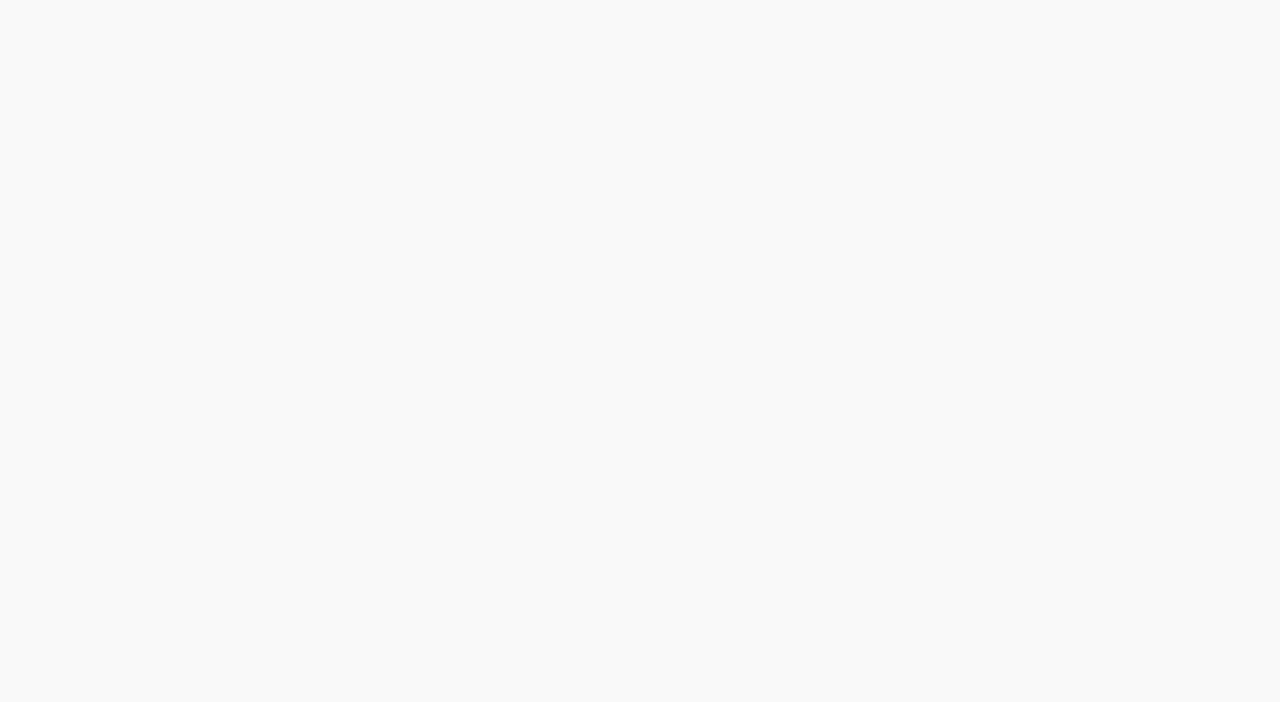
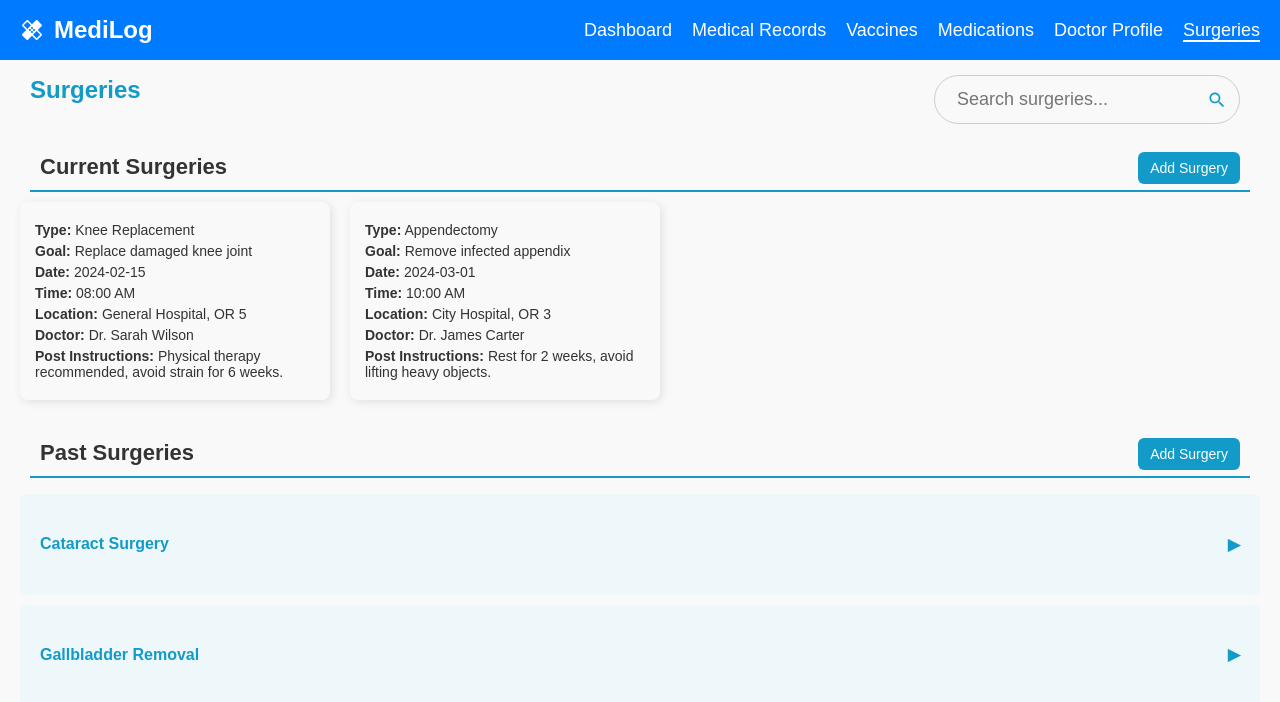
Before and after one commit to jihadlenix/MediLog, a React (Create React App) app in the folder client/: page /surgeries in a window 1280 px wide. Before the commit this address had no page. Shown: the top 702 px of the page. Built offline with nearby package versions, Linux system fonts and the light colour scheme.

Commit message:
Nav Bar fix from side to top edited all relevant files to make sure nothing is broken

```diff
--- a/client/src/components/LeftNavBar.js
+++ b/client/src/components/LeftNavBar.js
@@ -1,9 +1,9 @@
 import React, { useState } from 'react';
 import { useLocation } from 'react-router-dom';
-import './LeftNavBar.css';
+import './TopNavBar.css';  // Change the class name to TopNavBar.css
 import HealingIcon from '@mui/icons-material/Healing';
 
-const LeftNavBar = () => {
+const TopNavBar = () => {
   const [isOpen, setIsOpen] = useState(false);
   const location = useLocation(); // Get current path
 
@@ -12,14 +12,12 @@ const LeftNavBar = () => {
   };
 
   return (
-    <div className={`left-nav-container ${isOpen ? 'open' : ''}`}>
+    <div className={`top-nav-container ${isOpen ? 'open' : ''}`}>
       <div className="logo-container">
         <HealingIcon className="logo" />
         <span className="logo-name">MediLog</span>
-        <div className="hamburger-menu" onClick={toggleSidebar}>
-          &#9776; {/* Hamburger Icon */}
       </div>
-      </div>
+      <div className="nav-links-container">
         <ul className="nav-links">
           <li className={location.pathname === '/dashPatient' ? 'active' : ''}>
             <a href="/dashPatient">Dashboard</a>
@@ -36,9 +34,13 @@ const LeftNavBar = () => {
           <li className={location.pathname === '/docProfile' ? 'active' : ''}>
             <a href="/docProfile">Doctor Profile</a>
           </li>
+          <li className={location.pathname === '/surgeries' ? 'active' : ''}>
+            <a href="/surgeries">Surgeries</a>
+          </li>
         </ul>
+      </div>
     </div>
   );
 };
 
-export default LeftNavBar;
+export default TopNavBar;
--- /dev/null
+++ b/client/src/components/TopNavBar.css
@@ -0,0 +1,92 @@
+/* Top Nav Bar Styles */
+.top-nav-container {
+    background-color: #007BFF; /* Blue background for the navbar */
+    display: flex;
+    justify-content: space-between;
+    align-items: center;
+    padding: 10px 20px;
+    position: fixed;
+    top: 0;
+    left: 0;
+    right: 0;
+    z-index: 100;
+    width: 100%;
+    box-sizing: border-box;
+    height: 60px; /* Set the navbar height explicitly */
+  }
+
+  .logo-container {
+    display: flex;
+    align-items: center;
+  }
+
+  .logo {
+    color: white;
+    font-size: 30px;
+    margin-right: 10px;
+  }
+
+  .logo-name {
+    font-size: 24px;
+    color: white;
+    font-weight: bold;
+  }
+
+  .nav-links-container {
+    display: flex;
+    justify-content: flex-end;
+  }
+
+  .nav-links {
+    list-style-type: none;
+    display: flex;
+    gap: 20px;
+  }
+
+  .nav-links li {
+    display: inline;
+  }
+
+  .nav-links a {
+    text-decoration: none;
+    color: white;
+    font-size: 18px;
+    font-weight: 500;
+  }
+
+  .nav-links .active a {
+    border-bottom: 2px solid white;
+  }
+
+  .nav-links a:hover {
+    opacity: 0.7;
+  }
+
+  /* Mobile Responsive (Optional) */
+  @media (max-width: 768px) {
+    .nav-links {
+      display: none;
+    }
+
+    .hamburger-menu {
+      display: block;
+      font-size: 30px;
+      color: white;
+    }
+
+    .top-nav-container.open .nav-links {
+      display: block;
+      position: absolute;
+      top: 60px;
+      right: 0;
+      background-color: #007BFF;
+      width: 100%;
+      padding: 10px;
+      border-top: 1px solid white;
+    }
+
+    .top-nav-container.open .nav-links li {
+      margin: 10px 0;
+      text-align: center;
+    }
+  }
--- a/client/src/core/routes.js
+++ b/client/src/core/routes.js
@@ -9,6 +9,7 @@ import LeftNavBar from '../components/LeftNavBar';
 import Medications from '../patient/Medications';
 import Welcome from '../welcome/Welcome';
 import VaccinationRecord from "../patient/VaccinationRecord";
+import Surgeries from "../patient/Surgeries";
 
 const AppRoutes = () => {
   return (
@@ -23,6 +24,7 @@ const AppRoutes = () => {
       <Route path="/medications" element={< Medications />} />
       <Route path="/welcome" element={<Welcome />} />
       <Route path="/vaccines" element={<VaccinationRecord />} />
+      <Route path="/surgeries" element={<Surgeries />} />
     </Routes>
   );
 };
--- a/client/src/doctor/DoctorProfile.css
+++ b/client/src/doctor/DoctorProfile.css
@@ -7,8 +7,8 @@
     display: flex;
     gap: 20px;
     justify-content: space-between;
-    padding: 20px 10px;
-    margin-left: 260px;
+    padding: 55px 10px;
+    margin-left: 100px;
     width: calc(100% - 280px);
 }
 
--- a/client/src/patient/Dashboard.css
+++ b/client/src/patient/Dashboard.css
@@ -13,7 +13,7 @@
   align-items: center; /* Centers content horizontally */
   justify-content: center; /* Centers content vertically */
   padding: 20px;
-  margin-left: 260px;
+  margin-left: 0px;
   width: 100%; /* Ensure it doesn’t overflow */
   padding: auto;
 }
--- a/client/src/patient/Medications.css
+++ b/client/src/patient/Medications.css
@@ -1,60 +1,57 @@
 .medications-page {
   display: flex;
   height: 100vh;
+  flex-direction: column; /* Makes sure content is stacked vertically */
 }
 
 .left-nav {
-  width: 250px;
-  /* Fixed width for navigation */
-  flex-shrink: 0;
-  /* Prevents shrinking */
+  width: 100%;
+  /* Full width for top navbar */
+  position: fixed;
+  top: 0;
+  left: 0;
+  z-index: 1000;
+  background-color: #129BC9;
+  padding: 10px 20px;
+  display: flex;
+  justify-content: space-between;
+  align-items: center;
 }
 
 .medications-content {
   flex-grow: 1;
   padding: 20px;
-  position: relative;
-  margin-left: 260px;
-  ;
+  margin-top: 35px; /* Adds space below the navbar */
+  /* This prevents the content from overlapping the navbar */
 }
 
-/* Make the header flexbox container to align items */
 .medications-header {
   display: flex;
   justify-content: space-between;
-  /* Space out the title and search bar */
   align-items: center;
-  /* Vertically center the items */
   margin-bottom: 20px;
-  /* Adds some space below the header */
   padding-right: 20px;
-  /* Add some padding on the right */
 }
 
 /* Title style */
 h2 {
   margin: 10px;
-  /* Remove bottom margin */
   color: #129BC9;
-  /* Title color */
   font-size: 24px;
-  /* Adjust font size for better readability */
 }
 
-/* Search Bar */
 .search-bar {
   width: 280px;
   padding: 12px;
   font-size: 18px;
   border: 1px solid #ccc;
   border-radius: 25px;
-  /* Rounded borders */
   display: flex;
   align-items: center;
   position: relative;
+  margin-top: 20px; /* Adds space from the navbar */
 }
 
-/* Search bar input styling */
 .search-bar input {
   border: none;
   background: none;
@@ -64,33 +61,25 @@ h2 {
   outline: none;
 }
 
-/* Search bar input focus/hover state */
 .search-bar input:hover,
 .search-bar input:focus {
   border-color: #129BC9;
-  /* Highlight input on hover/focus */
 }
 
-/* Search icon styling */
 .search-bar .search-icon {
   margin-left: 10px;
   font-size: 20px;
   color: #129BC9;
-  /* Icon color */
   cursor: pointer;
 }
 
-/* Hover effect for the search bar */
 .search-bar:hover {
   border-color: #129BC9;
-  /* Change border color on hover */
 }
 
 .section {
   margin: 30px 0;
 }
-
-
 
 h3 {
   border-bottom: 2px solid #129BC9;
@@ -99,7 +88,6 @@ h3 {
   margin: 10px;
 }
 
-/* Current Medications Cards */
 .medications-cards {
   display: flex;
   gap: 20px;
@@ -132,7 +120,6 @@ h3 {
   color: #333;
 }
 
-/* Past Medications List */
 .medications-list {
   list-style: none;
   padding: 0;
@@ -178,7 +165,6 @@ h3 {
 @media (max-width: 768px) {
   .medications-page {
     flex-direction: column;
-    /* Stack navigation and content */
   }
 
   .left-nav {
--- a/client/src/patient/Surgeries.css
+++ b/client/src/patient/Surgeries.css
@@ -4,15 +4,18 @@
 }
 
 .left-nav {
-    width: 250px; /* Fixed width for navigation */
-    flex-shrink: 0; /* Prevents shrinking */
+  width: 1px;
+  /* Fixed width for navigation */
+  flex-shrink: 0;
+  /* Prevents shrinking */
 }
 
 .medications-content {
   flex-grow: 1;
   padding: 20px;
   position: relative;
-    margin-left: 30px;;
+  margin-left: 0px;
+  ;
 }
 
 /* Make the header flexbox container to align items */
@@ -202,3 +205,8 @@ h3 {
   top: 8px;
   background-color: #129BC9;
 }
+
+
+.add-form {
+  padding-right: 40px; /* Adds 20px padding to the right */
+}
--- a/client/src/patient/Surgeries.js
+++ b/client/src/patient/Surgeries.js
@@ -1,20 +1,25 @@
 import React, { useState } from "react";
 import LeftNavBar from "../components/LeftNavBar";
-import "./Medications.css";
+import "./Surgeries.css";
 import SearchIcon from "@mui/icons-material/Search";
 
-const Medications = () => {
-  const [expandedMedications, setExpandedMedications] = useState({});
+const Surgeries = () => {
+  const [expandedSurgeries, setExpandedSurgeries] = useState({});
   const [searchTerm, setSearchTerm] = useState("");
+  const [showAddFormCurrent, setShowAddFormCurrent] = useState(false); // for current surgeries
+  const [showAddFormPast, setShowAddFormPast] = useState(false); // for past surgeries
+  const [newSurgery, setNewSurgery] = useState({
+    type: "",
+    goal: "",
+    date: "",
+    time: "",
+    location: "",
+    doctor: "",
+    postInstructions: "",
+  });
 
-  const toggleExpand = (id) => {
-    setExpandedMedications((prev) => ({
-      ...prev,
-      [id]: !prev[id],
-    }));
-  };
-
-  const currentMedications = [
+  // Use state to manage surgeries
+  const [currentSurgeries, setCurrentSurgeries] = useState([
     {
       id: 1,
       type: "Appendectomy",
@@ -23,7 +28,7 @@ const Medications = () => {
       time: "10:00 AM",
       location: "City Hospital, OR 3",
       doctor: "Dr. James Carter",
-        postInstructions: "Rest for 2 weeks, avoid lifting heavy objects."
+      postInstructions: "Rest for 2 weeks, avoid lifting heavy objects.",
     },
     {
       id: 2,
@@ -33,11 +38,12 @@ const Medications = () => {
       time: "08:00 AM",
       location: "General Hospital, OR 5",
       doctor: "Dr. Sarah Wilson",
-        postInstructions: "Physical therapy recommended, avoid strain for 6 weeks."
+      postInstructions: "Physical therapy recommended, avoid strain for 6 weeks.",
     },
-  ];
+  ]);
 
-  const pastMedications = [
+  // Add state for past surgeries
+  const [pastSurgeries, setPastSurgeries] = useState([
     {
       id: 3,
       type: "Gallbladder Removal",
@@ -46,144 +52,282 @@ const Medications = () => {
       time: "09:30 AM",
       location: "Regional Medical Center, OR 2",
       doctor: "Dr. John Smith",
-        postInstructions: "Avoid fatty foods, follow up in 2 weeks."
+      postInstructions: "Avoid fatty foods, follow up in 2 weeks.",
     },
     {
       id: 4,
       type: "Cataract Surgery",
-        goal: "Fix Cataract????",
+      goal: "Fix Cataract",
       date: "2023-08-10",
       time: "11:15 AM",
       location: "Eye Care Clinic, Room 1",
       doctor: "Dr. Emily Davis",
-        postInstructions: "Wear sunglasses, avoid bright light, follow up in 3 days."
+      postInstructions: "Wear sunglasses, avoid bright light, follow up in 3 days.",
     },
-  ];
+  ]);
 
+  const toggleExpand = (id) => {
+    setExpandedSurgeries((prev) => ({
+      ...prev,
+      [id]: !prev[id],
+    }));
+  };
 
+  const handleAddSurgery = (isPast) => {
+    const newEntry = {
+      id: isPast ? pastSurgeries.length + 1 : currentSurgeries.length + 1,
+      ...newSurgery,
+    };
+    if (isPast) {
+      setPastSurgeries([...pastSurgeries, newEntry]); // Update past surgeries state
+    } else {
+      setCurrentSurgeries([...currentSurgeries, newEntry]); // Update current surgeries state
+    }
+    setNewSurgery({
+      type: "",
+      goal: "",
+      date: "",
+      time: "",
+      location: "",
+      doctor: "",
+      postInstructions: "",
+    });
+    isPast ? setShowAddFormPast(false) : setShowAddFormCurrent(false);
+  };
 
+  const filteredCurrentSurgeries = currentSurgeries
+    .filter((surg) => surg.type.toLowerCase().includes(searchTerm.toLowerCase()))
+    .sort((a, b) => new Date(a.date) - new Date(b.date));
 
-
-
-
-
-
-// Sort surgeries by date (latest first)
-const filteredCurrentMedications = currentMedications
-  .filter((med) =>
-    med.type.toLowerCase().includes(searchTerm.toLowerCase())
-  )
-  .sort((a, b) => new Date(a.date) - new Date(b.date)); // Ascending order (oldest first)
-
-const filteredPastMedications = pastMedications
-  .filter((med) =>
-    med.type.toLowerCase().includes(searchTerm.toLowerCase())
-  )
-  .sort((a, b) => new Date(a.date) - new Date(b.date)); // Ascending order (oldest first)
-
-
-
-
+  const filteredPastSurgeries = pastSurgeries
+    .filter((surg) => surg.type.toLowerCase().includes(searchTerm.toLowerCase()))
+    .sort((a, b) => new Date(a.date) - new Date(b.date));
 
   return (
     <div className="medications-page">
       <LeftNavBar />
-      <div className="left-nav">
-      </div>
       <div className="medications-content">
         <div className="medications-header">
           <h2>Surgeries</h2>
-
           <div className="search-bar">
             <input
               type="text"
-              placeholder="Search medications..."
+              placeholder="Search surgeries..."
               value={searchTerm}
               onChange={(e) => setSearchTerm(e.target.value)}
             />
             <SearchIcon className="search-icon" />
           </div>
         </div>
-        {/* Current Medications Section */}
-        <div className="section">
+
+        {/* Current Surgeries Section */}
+        <div className="sub-header">
           <h3>Current Surgeries</h3>
+          <button className="add" onClick={() => setShowAddFormCurrent(!showAddFormCurrent)}>
+            {showAddFormCurrent ? "Cancel" : "Add Surgery"}
+          </button>
+        </div>
+
+        {/* Add Surgery Form (Current Surgeries) */}
+        {showAddFormCurrent && (
+          <div className="add-form">
+            <h4>Add Surgery</h4>
+            <div className="form-field">
+              <label>Surgery Type</label>
+              <input
+                type="text"
+                value={newSurgery.type}
+                onChange={(e) => setNewSurgery({ ...newSurgery, type: e.target.value })}
+              />
+            </div>
+            <div className="form-field">
+              <label>Goal</label>
+              <input
+                type="text"
+                value={newSurgery.goal}
+                onChange={(e) => setNewSurgery({ ...newSurgery, goal: e.target.value })}
+              />
+            </div>
+            <div className="form-field">
+              <label>Date</label>
+              <input
+                type="date"
+                value={newSurgery.date}
+                onChange={(e) => setNewSurgery({ ...newSurgery, date: e.target.value })}
+              />
+            </div>
+            <div className="form-field">
+              <label>Time</label>
+              <input
+                type="time"
+                value={newSurgery.time}
+                onChange={(e) => setNewSurgery({ ...newSurgery, time: e.target.value })}
+              />
+            </div>
+            <div className="form-field">
+              <label>Location</label>
+              <input
+                type="text"
+                value={newSurgery.location}
+                onChange={(e) => setNewSurgery({ ...newSurgery, location: e.target.value })}
+              />
+            </div>
+            <div className="form-field">
+              <label>Doctor</label>
+              <input
+                type="text"
+                value={newSurgery.doctor}
+                onChange={(e) => setNewSurgery({ ...newSurgery, doctor: e.target.value })}
+              />
+            </div>
+            <div className="form-field">
+              <label>Post Instructions</label>
+              <input
+                type="text"
+                value={newSurgery.postInstructions}
+                onChange={(e) => setNewSurgery({ ...newSurgery, postInstructions: e.target.value })}
+              />
+            </div>
+            <button className="save" onClick={() => handleAddSurgery(false)}>
+              Save
+            </button>
+          </div>
+        )}
+
+        {/* Current Surgeries List */}
         <div className="medications-cards">
-            {filteredCurrentMedications.length > 0 ? (
-              filteredCurrentMedications.map((med) => (
-                <div key={med.id} className="medication-card">
-                  <h4 className="medication-name">{med.name}</h4>
+          {filteredCurrentSurgeries.length > 0 ? (
+            filteredCurrentSurgeries.map((surg) => (
+              <div key={surg.id} className="medication-card">
                 <p>
-                    <strong>Type:</strong> {med.type}
+                  <strong>Type:</strong> {surg.type}
                 </p>
                 <p>
-                    <strong>Goal:</strong> {med.goal}
+                  <strong>Goal:</strong> {surg.goal}
                 </p>
                 <p>
-                    <strong>Date:</strong> {med.date}
+                  <strong>Date:</strong> {surg.date}
                 </p>
                 <p>
-                    <strong>Time:</strong> {med.time}
+                  <strong>Time:</strong> {surg.time}
                 </p>
                 <p>
-                    <strong>Location:</strong> {med.location}
+                  <strong>Location:</strong> {surg.location}
                 </p>
                 <p>
-                    <strong>Doctor:</strong> {med.doctor}
+                  <strong>Doctor:</strong> {surg.doctor}
                 </p>
                 <p>
-                    <strong>PostInstructions:</strong> {med.postInstructions}
+                  <strong>Post Instructions:</strong> {surg.postInstructions}
                 </p>
               </div>
             ))
           ) : (
-              <p>No current Surgeries found.</p>
+            <p>No current surgeries found.</p>
           )}
         </div>
+
+        {/* Past Surgeries Section */}
+        <div className="section">
+          <div className="sub-header">
+            <h3>Past Surgeries</h3>
+            <button className="add" onClick={() => setShowAddFormPast(!showAddFormPast)}>
+              {showAddFormPast ? "Cancel" : "Add Surgery"}
+            </button>
           </div>
 
-        {/* Past Medications Section */}
-        <div className="section">
-          <h3>Past Surgeries</h3>
+          {/* Add Surgery Form (Past Surgeries) */}
+          {showAddFormPast && (
+            <div className="add-form">
+              <h4>Add Surgery</h4>
+              <div className="form-field">
+                <label>Surgery Type</label>
+                <input
+                  type="text"
+                  value={newSurgery.type}
+                  onChange={(e) => setNewSurgery({ ...newSurgery, type: e.target.value })}
+                />
+              </div>
+              <div className="form-field">
+                <label>Goal</label>
+                <input
+                  type="text"
+                  value={newSurgery.goal}
+                  onChange={(e) => setNewSurgery({ ...newSurgery, goal: e.target.value })}
+                />
+              </div>
+              <div className="form-field">
+                <label>Date</label>
+                <input
+                  type="date"
+                  value={newSurgery.date}
+                  onChange={(e) => setNewSurgery({ ...newSurgery, date: e.target.value })}
+                />
+              </div>
+              <div className="form-field">
+                <label>Time</label>
+                <input
+                  type="time"
+                  value={newSurgery.time}
+                  onChange={(e) => setNewSurgery({ ...newSurgery, time: e.target.value })}
+                />
+              </div>
+              <div className="form-field">
+                <label>Location</label>
+                <input
+                  type="text"
+                  value={newSurgery.location}
+                  onChange={(e) => setNewSurgery({ ...newSurgery, location: e.target.value })}
+                />
+              </div>
+              <div className="form-field">
+                <label>Doctor</label>
+                <input
+                  type="text"
+                  value={newSurgery.doctor}
+                  onChange={(e) => setNewSurgery({ ...newSurgery, doctor: e.target.value })}
+                />
+              </div>
+              <div className="form-field">
+                <label>Post Instructions</label>
+                <input
+                  type="text"
+                  value={newSurgery.postInstructions}
+                  onChange={(e) => setNewSurgery({ ...newSurgery, postInstructions: e.target.value })}
+                />
+              </div>
+              <button className="save" onClick={() => handleAddSurgery(true)}>
+                Save
+              </button>
+            </div>
+          )}
+
+          {/* Past Surgeries List */}
           <ul className="medications-list">
-            {filteredPastMedications.length > 0 ? (
-              filteredPastMedications.map((med) => (
-                <li key={med.id} className="medication-item">
+            {filteredPastSurgeries.length > 0 ? (
+              filteredPastSurgeries.map((surg) => (
+                <li key={surg.id} className="medication-item">
                   <div
                     className="medication-header"
-                    onClick={() => toggleExpand(med.id)}
+                    onClick={() => toggleExpand(surg.id)}
                   >
-                    <h4>{med.type}</h4>
-                    <span>{expandedMedications[med.id] ? "▼" : "▶"}</span>
+                    <h4>{surg.type}</h4>
+                    <span>{expandedSurgeries[surg.id] ? "▼" : "▶"}</span>
                   </div>
-                  {expandedMedications[med.id] && (
+                  {expandedSurgeries[surg.id] && (
                     <div className="medication-info">
-                      <p>
-                        <strong>Type:</strong> {med.type}
-                      </p>
-                      <p>
-                        <strong>Goal:</strong> {med.goal}
-                      </p>
-                      <p>
-                        <strong>Date:</strong> {med.date}
-                      </p>
-                      <p>
-                        <strong>Time:</strong> {med.time}
-                      </p>
-                      <p>
-                        <strong>Location:</strong>{med.location}
-                      </p>
-                      <p>
-                        <strong>Doctor:</strong>{med.doctor}
-                      </p>
-                      <p>
-                        <strong>PostInstructions:</strong>{med.postInstructions}
-                      </p>
+                      <p><strong>Goal:</strong> {surg.goal}</p>
+                      <p><strong>Date:</strong> {surg.date}</p>
+                      <p><strong>Time:</strong> {surg.time}</p>
+                      <p><strong>Location:</strong> {surg.location}</p>
+                      <p><strong>Doctor:</strong> {surg.doctor}</p>
+                      <p><strong>Post Instructions:</strong> {surg.postInstructions}</p>
                     </div>
                   )}
                 </li>
               ))
             ) : (
-              <p>No past Surgeries found.</p>
+              <p>No past surgeries found.</p>
             )}
           </ul>
         </div>
@@ -192,4 +336,4 @@ const filteredPastMedications = pastMedications
   );
 };
 
-export default Medications;
+export default Surgeries;
--- a/client/src/patient/VaccinationRecord.css
+++ b/client/src/patient/VaccinationRecord.css
@@ -14,7 +14,7 @@
   align-items: center; /* Centers content horizontally */
   justify-content: center; /* Centers content vertically */
   padding: 20px;
-  margin-left: 260px;
+  margin-left: 0px;
   width: 100%;
 }
 
```
Lines whose indentation alone changed are shown as unchanged.
